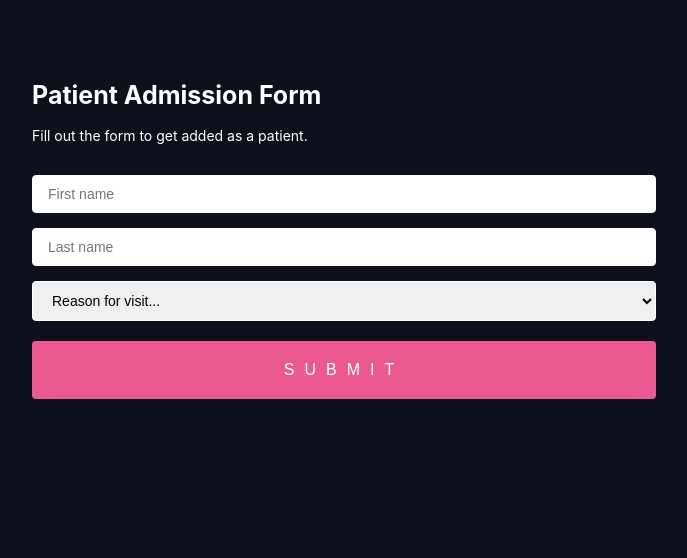
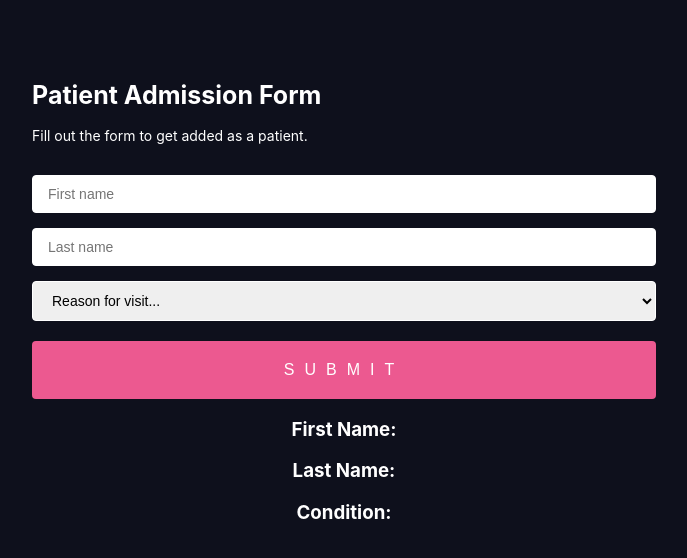
Before and after one commit to emmanuelamon92/ruby-project-frontend, a React (Create React App) app in the folder frontend/: page / in a window 1280 px wide. Shown: the top 558 px of the page, without its empty margins (296-983 px from the left). Built offline with nearby package versions, Linux system fonts and the light colour scheme; no server answers.

Commit message:
starting to add function to post user info to dom

```diff
--- a/frontend/src/App.css
+++ b/frontend/src/App.css
@@ -16,6 +16,10 @@ body {
   color: white;
   font-size: 25px;
   padding-bottom: 0px;
+}
+
+.user-card {
+  text-align: center;
 }
 
 .form {
--- a/frontend/src/App.js
+++ b/frontend/src/App.js
@@ -1,15 +1,21 @@
-// <-- USING-FORM-HOOK-START -->
-import * as React from "react";
+// <--- USING FORM HOOK START --->
+
+
+import React, { useState } from "react";
 import { useForm } from "react-hook-form";
 import Heading from "./Heading";
 
 export default function App() {
+  //USEFORM HOOK WITH DATA BEING PASSED TO STATE IN ORDER TO BE PLACED IN POST REQUEST FETCH
   const { register, handleSubmit } = useForm();
 
-  const onSubmit = (data) => {
-    alert(JSON.stringify(data))
-    console.log(data)
-  };
+  const [userInfo, setUserInfo] = useState({})
+  const onSubmit = (data) => setUserInfo(data);
+  console.log(userInfo)
+
+
+//<--- DELETE REQUEST DELETING PATIENT FROM PORT:9292 /PATIENTS/ ENDPOINT START --->
+
 
 //   const handleClick = () => {
 //     fetch("http://localhost:9292/patients/"+ patient.id, {
@@ -21,21 +27,51 @@ export default function App() {
 //     updateCourses(course.id)
 // }
 
-// fetch("http://localhost:9292/patients", {
-//   method: 'POST',
-//   headers: {
-//       "Content-Type": "application/json",
-//       "Accepts": "application/json"
-//   },
-// body: JSON.stringify({first_name: "Jim", last_name: "Dean", condition: "General"})
-// }).then(res => res.json()).then(data => console.log(data))
+
+//<--- DELETE REQUEST DELETING PATIENT FROM PORT:9292 /PATIENTS/ ENDPOINT END --->
+
+
+//<--- POST REQUEST FROM USER INPUT FORM TO DATABASE PORT:9292 /PATIENTS/ ENDPOINT START --->
+
+
+fetch("http://localhost:9292/patients/", {
+  method: 'POST',
+  headers: {
+      "Content-Type": "application/json",
+      "Accepts": "application/json"
+  },
+body: JSON.stringify({first_name: userInfo.firstName, last_name: userInfo.lastName, condition: userInfo.condition})
+}).then(res => res.json()).then(data => {
+  console.log(data)
+})
+
+
+//<--- POST REQUEST FROM USER INPUT FORM TO DATABASE PORT:9292 /PATIENTS/ ENDPOINT END --->
+
+
+// <--- FUNCTION POSTING PATIENT INFO TO DOM START --->
+
+
+  const postPatientToDom = () => {
+    return (
+      <div className='user-card'>
+        <h3>First Name: { userInfo.firstName }</h3>
+        <h3>Last Name: { userInfo.lastName }</h3>
+        <h3>Condition: { userInfo.condition }</h3>
+      </div>
+    )}
+
+
+ //<--- FUNCTION POSTING PATIENT INFO TO DOM END --->
+
 
   return (
+    <div>
       <form onSubmit={handleSubmit(onSubmit)}>
         <Heading />
-      <input {...register("firstName")} placeholder="First name" />
-      <input {...register("lastName")} placeholder="Last name" />
-      <select {...register("category")}>
+        <input {...register("firstName")} placeholder="First name" autoComplete="off"/>
+        <input {...register("lastName")} placeholder="Last name" autoComplete="off"/>
+        <select {...register("condition")}>
           <option value="">Reason for visit...</option>
           <option value="Covid">Covid</option>
           <option value="General">General</option>
@@ -45,12 +81,16 @@ export default function App() {
         </select>
         <input type="submit" />
       </form>
+      <div className='patient-data'>{postPatientToDom()}</div>
+    </div>
   );
 }
-// <-- USING-FORM-HOOK-END -->
 
 
-// // <-- USING-STATE-HOOK-START -->
+// <--- USING FORM HOOK END --->
+
+
+// // <--- USING STATE HOOK START --->
 // import React, {useState} from "react";
 // import Heading from "./Heading";
 
@@ -58,9 +98,9 @@ export default function App() {
 //   const [ form, setForm ] = useState({
 //     firstName: '',
 //     lastName: '',
-//     category: ''
+//     condition: ''
 //   });
-//   const { firstName, lastName, category } = form
+//   const { firstName, lastName, condition } = form
 
 //   const handleChange = e => {
 //     setForm({
@@ -79,7 +119,7 @@ export default function App() {
 //       <Heading />
 //       <input name="firstName" placeholder="First name" value={ firstName } onChange={handleChange}/>
 //       <input name="lastName" placeholder="Last name" value={ lastName } onChange={handleChange}/>
-//       <select name="category" value={category} onChange={handleChange}>
+//       <select name="condition" value={condition} onChange={handleChange}>
 //         <option value="">Reason for visit...</option>
 //         <option value="Covid">Covid</option>
 //         <option value="General">General</option>
```
Lines whose indentation alone changed are shown as unchanged.
